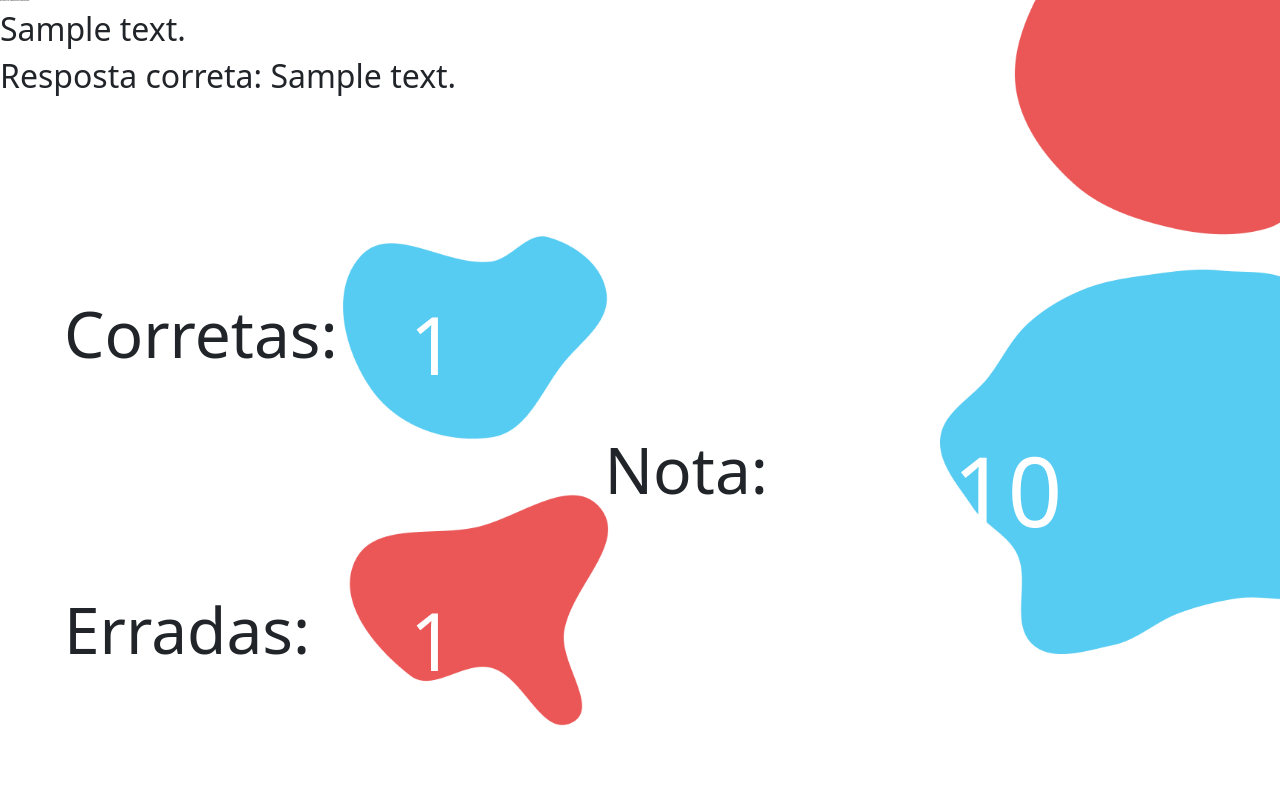
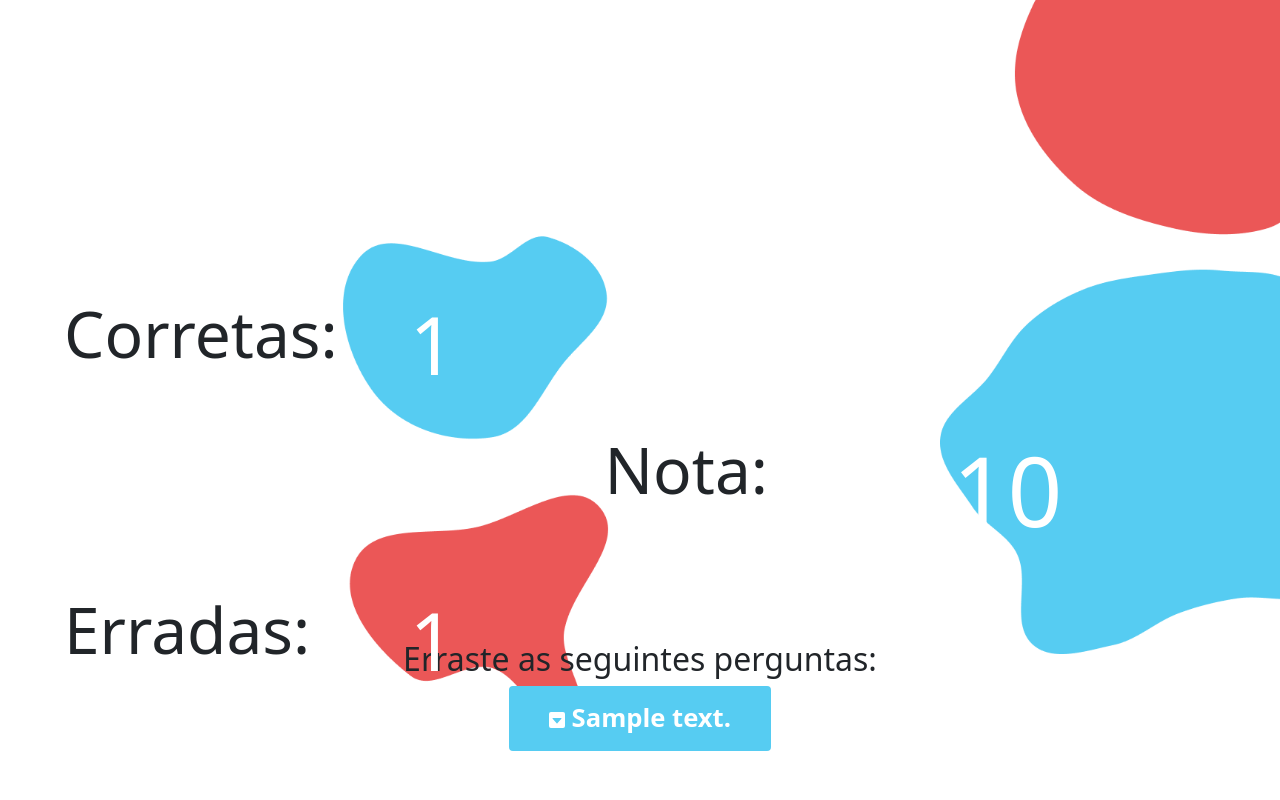
Before and after one commit to HackerSchool/Arquimedia, a Django app: page /exame/results/1 in a window 1280 px wide. Run offline with Django 3.2, Linux system fonts and the light colour scheme; tables that the repository leaves empty hold one stand-in row (values such as "Sample post").

Commit message:
Add dropdown correction &Fix global css conflicts

```diff
--- a/HSaoQuadrado/templates/base.html
+++ b/HSaoQuadrado/templates/base.html
@@ -18,6 +18,7 @@
 
         {% load static %}
         <script src="{% static 'javascript/functional.js' %}"></script>
+        <script src="https://cdn.jsdelivr.net/npm/bootstrap@5.0.1/dist/js/bootstrap.bundle.min.js" integrity="sha384-gtEjrD/SeCtmISkJkNUaaKMoLD0//ElJ19smozuHV6z3Iehds+3Ulb9Bn9Plx0x4" crossorigin="anonymous"></script>
 
         <link rel="stylesheet" type="text/css" href="{% static 'css/main.css' %}">
         {% block css %}
--- a/HSaoQuadrado/templates/index.html
+++ b/HSaoQuadrado/templates/index.html
@@ -26,7 +26,7 @@
     <td><img class="emoji" src="{% static 'img/emoji.png' %}" alt="emoji" width="210" height="210"></td>
   </tr>
   <tr>
-    <td><a href="/signup"><button type="button" class="btn btn-primary btn-lg">Regista-te!</button></a></td>
+    <td><a href="/signup"><button type="button" class="btn btn-primary btn-lg signup-btt">Regista-te!</button></a></td>
   </tr>
 </table>
 
--- a/exams/templates/results.html
+++ b/exams/templates/results.html
@@ -3,7 +3,7 @@
 {% block css %}
 
 {% load static %}
-<link rel="stylesheet" type="text/css" href="{% static 'css/results.css' %}">
+    <link rel="stylesheet" type="text/css" href="{% static 'css/results.css' %}">
 
 {% endblock %}
 
@@ -22,13 +22,26 @@
 
     <div class="questions">
         {% if exam.failed.all %}
-            <h3>Erraste as seguintes perguntas:</h3>
+            <h2>Erraste as seguintes perguntas:</h2>
             {% for answer in exam.failed.all %}
-                <h2>{{ answer.text }}</h2>
-                <h2>Resposta correta: {{ answer.correctAnswer.text }}</h2>
+            <p>
+                <button class="btn btn-primary questions-btt" type="button" data-bs-toggle="collapse" data-bs-target="#answerCollapse{{answer.id}}" aria-expanded="false" aria-controls="collapseExample">
+                    <svg xmlns="http://www.w3.org/2000/svg" width="16" height="16" fill="currentColor" class="bi bi-caret-down-square-fill" viewBox="0 0 16 16">
+                        <path d="M0 2a2 2 0 0 1 2-2h12a2 2 0 0 1 2 2v12a2 2 0 0 1-2 2H2a2 2 0 0 1-2-2V2zm4 4a.5.5 0 0 0-.374.832l4 4.5a.5.5 0 0 0 .748 0l4-4.5A.5.5 0 0 0 12 6H4z"/>
+                      </svg> {{ answer.text }}
+                </button>
+            </p>
+            <div class="wrap-collapse">
+                <div class="collapse" id="answerCollapse{{answer.id}}">
+                    <div class="card card-body">
+                        Resposta correta: {{ answer.correctAnswer.text }}
+                    </div>
+                </div>
+            </div>
             {% endfor %}
         {% else %}
             <h2>Bom trabalho! Não erraste nenhuma pergunta.</h2>
         {% endif %}
+
     </div>
 {% endblock %}
--- a/static/css/main.css
+++ b/static/css/main.css
@@ -19,10 +19,6 @@ a {
     text-decoration: none;
 }
 
-h3 {
-    font-size: 2px;
-}
-
 a:hover {
     color: red ;
 }
@@ -38,7 +34,7 @@ ul li {
     padding: 3%;
 }
 
-.btn-primary {
+.signup-btt {
     background-color: #56CCF2;
     color: white;
     border: 5px solid #56CCF2;
@@ -53,7 +49,7 @@ ul li {
     transform: translate(-50%, -50%);
   }
 
-.btn-primary:hover {
+.signup-btt:hover {
     background-color: #0895c4;
     border: 5px solid #0895c4;
     color: white;
--- a/static/css/results.css
+++ b/static/css/results.css
@@ -45,6 +45,39 @@ body {
     height: 100%;
 }
 
+
+.questions {
+    /*  This is a temporary solution, this should be improved */
+    margin-top: 50%;
+    text-align: center;
+}
+
+.questions-btt {
+    background-color: #56CCF2;
+    color: white;
+    border: 5px solid #56CCF2;
+    padding: 8px 35px;
+    font-size: 1.6rem;
+    font-weight: bold;
+}
+
+
+.card {
+    width: 50;
+}
+
+
+.wrap-collapse {
+    width: 50%;
+    margin-left: 25%;
+}
+
+
+.card-body {
+    margin-bottom: 1rem;
+}
+
+
 /* The following css will only be rendered on devices with max-width of 400px */
 @media screen and (max-width: 600px) {
 
```
